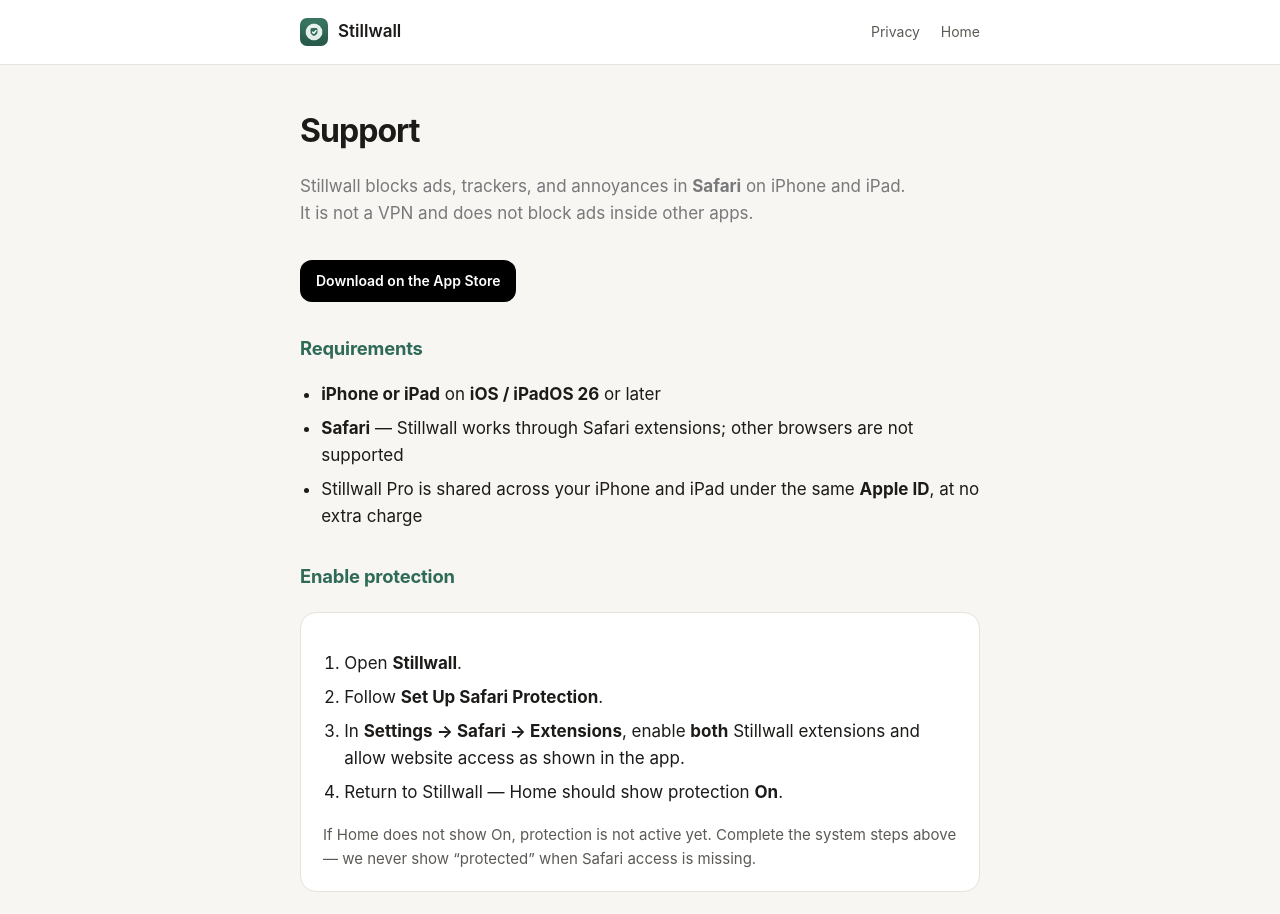
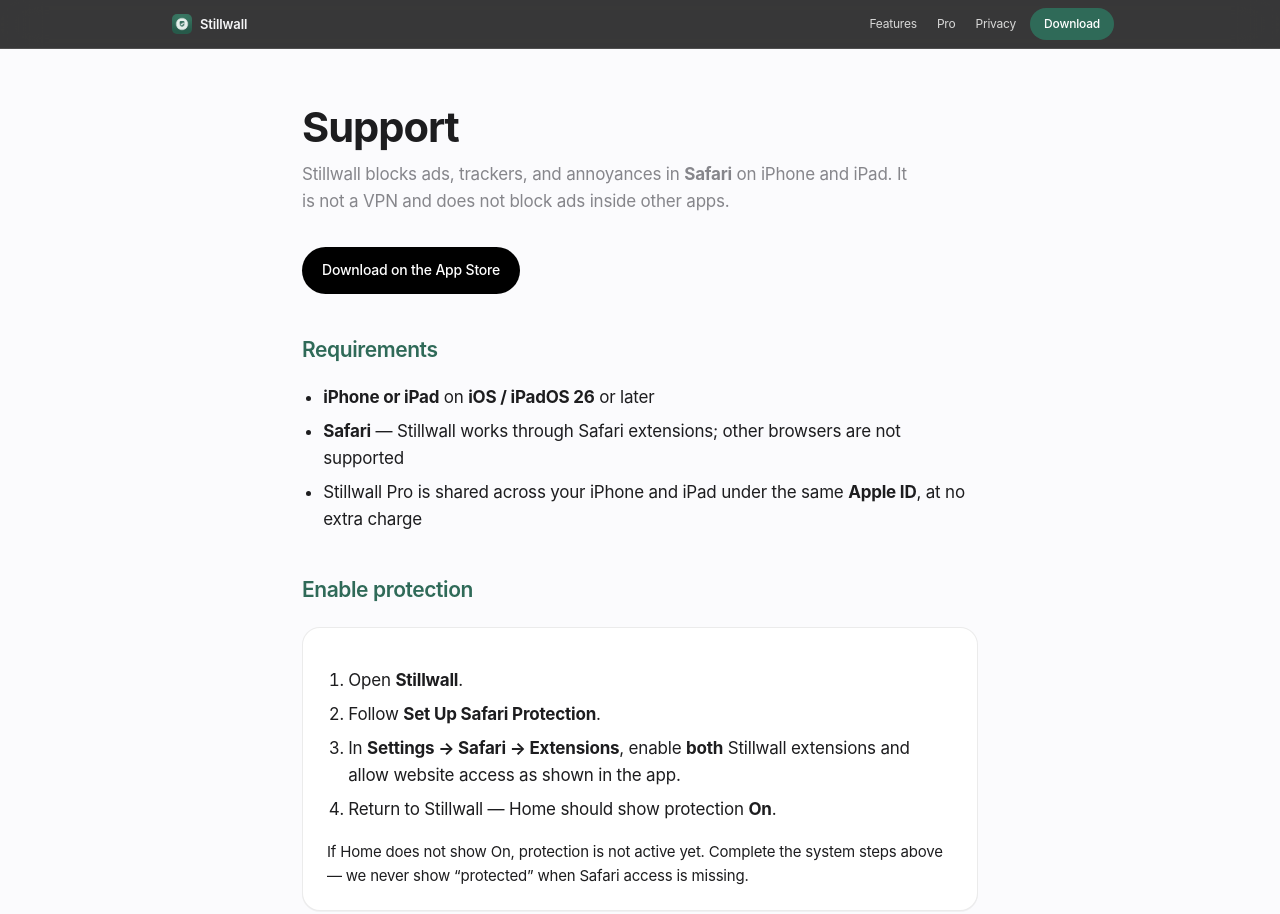
Before and after one commit to zyhang/ios-projects, a plain HTML site: page Gleem/website/legal/support.html in a window 1280 px wide. Shown: the top 914 px of the page. Drawn offline with Linux system fonts and the light colour scheme.

Commit message:
Restyle legal pages to match the homepage design language.
Support and Privacy now share the Product Theater chrome: black blurred
sticky nav with Features/Pro/Download links, the same SF type scale and
accent-green section headings, white content canvas, and the black footer.
Copy is unchanged; tokens.css dependency dropped in favor of a local style
block matching index.html.

```diff
--- a/Gleem/website/legal/support.html
+++ b/Gleem/website/legal/support.html
@@ -6,66 +6,123 @@
   <title>Support · Stillwall</title>
   <meta name="description" content="Help and support for Stillwall for Safari — setup, broken sites, Pro features, and subscriptions.">
   <link rel="icon" type="image/png" href="/shared/assets/icon-180.png">
-  <link rel="stylesheet" href="/shared/css/tokens.css">
   <style>
+    /* Unified with homepage (Product Theater) — same nav, palette, type, footer */
+    :root {
+      --black: #000000;
+      --ink: #1d1d1f;
+      --ink-soft: #86868b;
+      --white: #fbfbfd;
+      --accent: #2F6A58;
+      --accent-deep: #244F42;
+      --accent-soft: #EAF3EF;
+      --line-light: rgba(0, 0, 0, 0.08);
+      --line-dark: rgba(255, 255, 255, 0.12);
+      --font: -apple-system, BlinkMacSystemFont, "SF Pro Display", "SF Pro Text",
+              "Segoe UI", Roboto, Helvetica, Arial, sans-serif;
+      --ease: cubic-bezier(0.4, 0, 0.6, 1);
+      --t-micro: 180ms;
+      --t-small: 240ms;
+    }
     * { box-sizing: border-box; }
     body {
       margin: 0;
       font-family: var(--font);
-      background: var(--bg);
-      color: var(--text);
+      background: var(--white);
+      color: var(--ink);
+      font-size: 17px;
       line-height: 1.6;
-      font-size: 17px;
+      letter-spacing: -0.2px;
+      -webkit-font-smoothing: antialiased;
     }
-    header {
-      border-bottom: 1px solid var(--border);
-      background: var(--bg-elevated);
+    .nav {
+      position: sticky;
+      top: 0;
+      z-index: 50;
+      backdrop-filter: saturate(180%) blur(20px);
+      -webkit-backdrop-filter: saturate(180%) blur(20px);
+      background: rgba(0, 0, 0, 0.78);
+      border-bottom: 1px solid var(--line-dark);
     }
-    header .wrap, main, footer {
-      max-width: 720px;
+    .nav-inner {
+      max-width: 980px;
       margin: 0 auto;
-      padding: 0 20px;
-    }
-    header .wrap {
+      padding: 0 16px 0 22px;
+      min-height: 48px;
       display: flex;
       align-items: center;
       justify-content: space-between;
-      min-height: 64px;
+      gap: 12px;
     }
-    header a.brand {
+    .nav-brand {
+      display: inline-flex;
+      align-items: center;
+      gap: 8px;
+      text-decoration: none;
+      color: #f5f5f7;
+      font-size: 13px;
+      font-weight: 600;
+      letter-spacing: -0.01em;
+      flex-shrink: 0;
+    }
+    .nav-brand img { width: 20px; height: 20px; border-radius: 5px; }
+    .nav-links {
       display: flex;
       align-items: center;
-      gap: 10px;
-      color: var(--text);
+      flex-wrap: wrap;
+      justify-content: flex-end;
+    }
+    .nav-links a {
+      color: rgba(255, 255, 255, 0.8);
       text-decoration: none;
+      font-size: 12px;
+      padding: 6px 10px;
+      border-radius: 980px;
+      transition: color var(--t-micro) var(--ease);
+    }
+    .nav-links a:hover { color: #fff; }
+    .nav-links a.cta {
+      background: var(--accent);
+      color: #fff;
+      margin-left: 4px;
+      padding: 6px 14px;
+      font-weight: 500;
+    }
+    .nav-links a.cta:hover { filter: brightness(1.08); color: #fff; }
+    @media (max-width: 480px) {
+      .nav-links a:not(.cta) { padding: 6px 7px; font-size: 11px; }
+    }
+    main {
+      max-width: 720px;
+      margin: 0 auto;
+      padding: 56px 22px 88px;
+    }
+    h1 {
+      margin: 0 0 10px;
+      font-size: clamp(2rem, 5vw, 2.6rem);
+      font-weight: 700;
+      letter-spacing: -0.025em;
+      line-height: 1.1;
+    }
+    .lead { color: var(--ink-soft); margin: 0 0 32px; max-width: 36em; }
+    h2 {
+      font-size: 21px;
       font-weight: 600;
+      letter-spacing: -0.02em;
+      color: var(--accent);
+      margin: 1.9em 0 0.5em;
     }
-    header img { width: 28px; height: 28px; border-radius: 7px; }
-    header nav a {
-      color: var(--muted);
-      text-decoration: none;
-      font-size: 14px;
-      margin-left: 16px;
-    }
-    header nav a:hover { color: var(--brand); }
-    main { padding: 40px 20px 64px; }
-    h1 { font-size: 2rem; letter-spacing: -0.03em; margin: 0 0 12px; }
-    .lead { color: var(--text-secondary); margin-bottom: 32px; max-width: 36em; }
-    h2 {
-      font-size: 1.15rem;
-      color: var(--brand);
-      margin: 1.75em 0 0.5em;
-      letter-spacing: -0.01em;
-    }
+    p { margin: 0.65em 0; }
     ol, ul { padding-left: 1.25em; }
     li { margin: 0.4em 0; }
-    a { color: var(--brand); }
+    a { color: var(--accent); }
     .card {
-      background: var(--bg-elevated);
-      border: 1px solid var(--border);
-      border-radius: 16px;
-      padding: 20px 22px;
+      background: #fff;
+      border: 1px solid var(--line-light);
+      border-radius: 18px;
+      padding: 22px 24px;
       margin: 20px 0;
+      box-shadow: 0 1px 0 rgba(0, 0, 0, 0.04);
     }
     .btn-store {
       display: inline-flex;
@@ -74,34 +131,60 @@
       background: #000;
       color: #fff;
       text-decoration: none;
-      border-radius: 12px;
-      padding: 10px 16px;
+      border-radius: 980px;
+      padding: 12px 20px;
       font-size: 14px;
-      font-weight: 600;
+      font-weight: 500;
+      transition: transform var(--t-small) var(--ease), opacity var(--t-micro) var(--ease);
     }
+    .btn-store:hover { transform: scale(1.03); opacity: 0.92; }
     footer {
-      padding: 24px 20px 48px;
-      font-size: 13px;
-      color: var(--muted);
-      border-top: 1px solid var(--border);
+      background: var(--black);
+      border-top: 1px solid var(--line-dark);
+      padding: 28px 0 48px;
+      font-size: 12px;
+      color: #6e6e73;
     }
-    footer a { color: var(--muted); margin-right: 14px; text-decoration: none; }
-    footer a:hover { color: var(--brand); }
+    .footer-inner {
+      max-width: 980px;
+      margin: 0 auto;
+      padding: 0 22px;
+      display: flex;
+      flex-wrap: wrap;
+      gap: 12px 20px;
+      justify-content: space-between;
+    }
+    footer a {
+      color: #6e6e73;
+      text-decoration: none;
+      margin-right: 14px;
+      transition: color var(--t-micro) var(--ease);
+    }
+    footer a:hover { color: #f5f5f7; }
+    .fine {
+      margin-top: 6px;
+      font-size: 11px;
+      line-height: 1.45;
+      max-width: 36em;
+      opacity: 0.85;
+    }
   </style>
 </head>
 <body>
-  <header>
-    <div class="wrap">
-      <a class="brand" href="/">
-        <img src="/shared/assets/icon-180.png" alt="">
+  <nav class="nav" aria-label="Primary">
+    <div class="nav-inner">
+      <a class="nav-brand" href="/">
+        <img src="/shared/assets/icon-180.png" alt="" width="20" height="20">
         Stillwall
       </a>
-      <nav>
+      <div class="nav-links">
+        <a href="/#features">Features</a>
+        <a href="/#pro">Pro</a>
         <a href="/privacy">Privacy</a>
-        <a href="/">Home</a>
-      </nav>
+        <a class="cta" href="https://apps.apple.com/app/id6795497808">Download</a>
+      </div>
     </div>
-  </header>
+  </nav>
   <main>
     <h1>Support</h1>
     <p class="lead">
@@ -202,12 +285,20 @@
     </p>
   </main>
   <footer>
-    <nav>
-      <a href="/">Home</a>
-      <a href="/privacy">Privacy</a>
-      <a href="/support">Support</a>
-    </nav>
-    <p>© 2026 Yiling Labs</p>
+    <div class="footer-inner">
+      <nav aria-label="Footer">
+        <a href="/privacy">Privacy</a>
+        <a href="/support">Support</a>
+        <a href="https://apps.apple.com/app/id6795497808">App Store</a>
+      </nav>
+      <div>
+        <div>© 2026 Yiling Labs</div>
+        <p class="fine">
+          Stillwall is a product of Yiling Labs.
+          Safari is a trademark of Apple Inc.
+        </p>
+      </div>
+    </div>
   </footer>
 </body>
 </html>
```
Also changed, not shown: Gleem/website/legal/privacy.html (+147 -66 lines).
